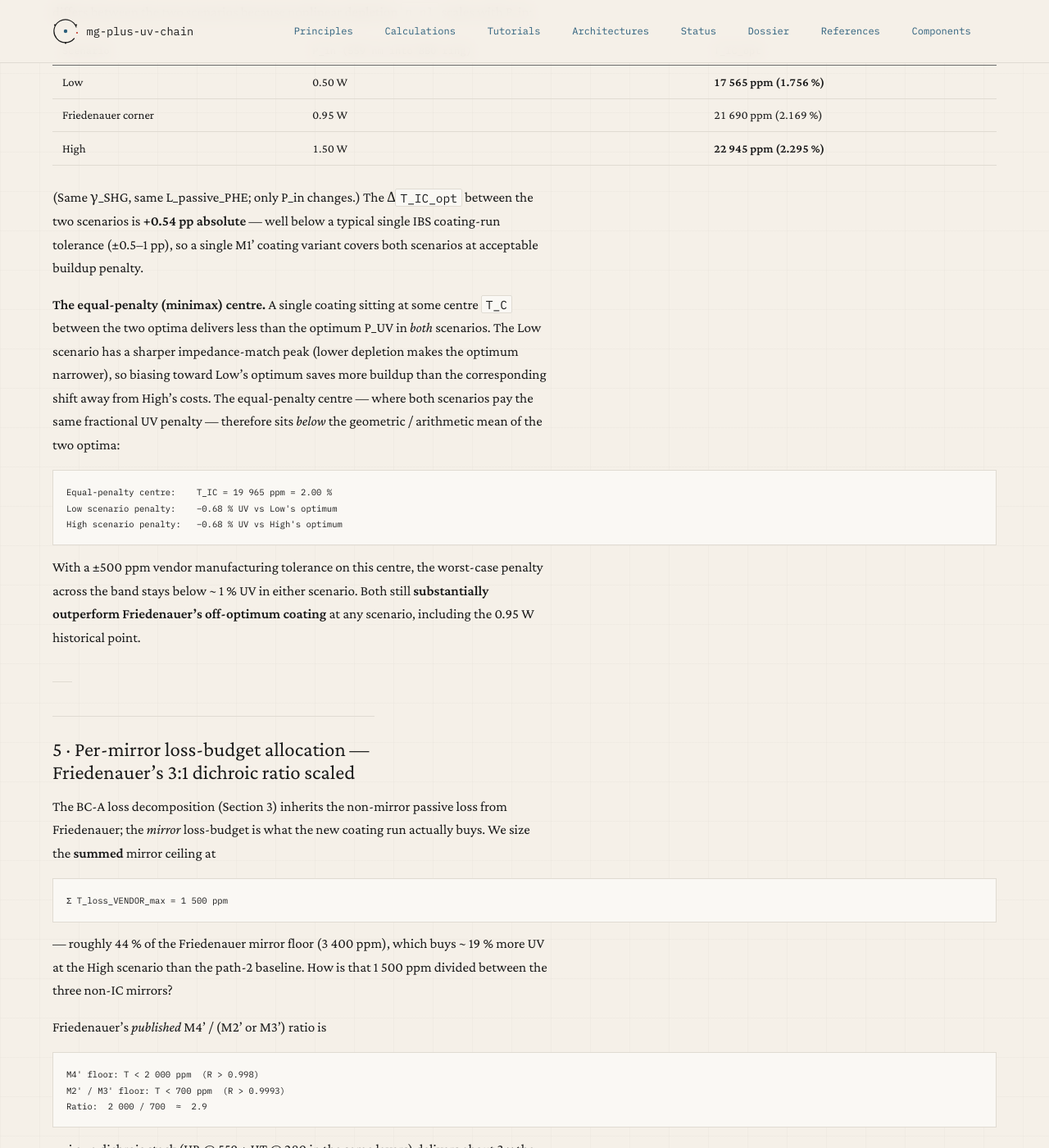
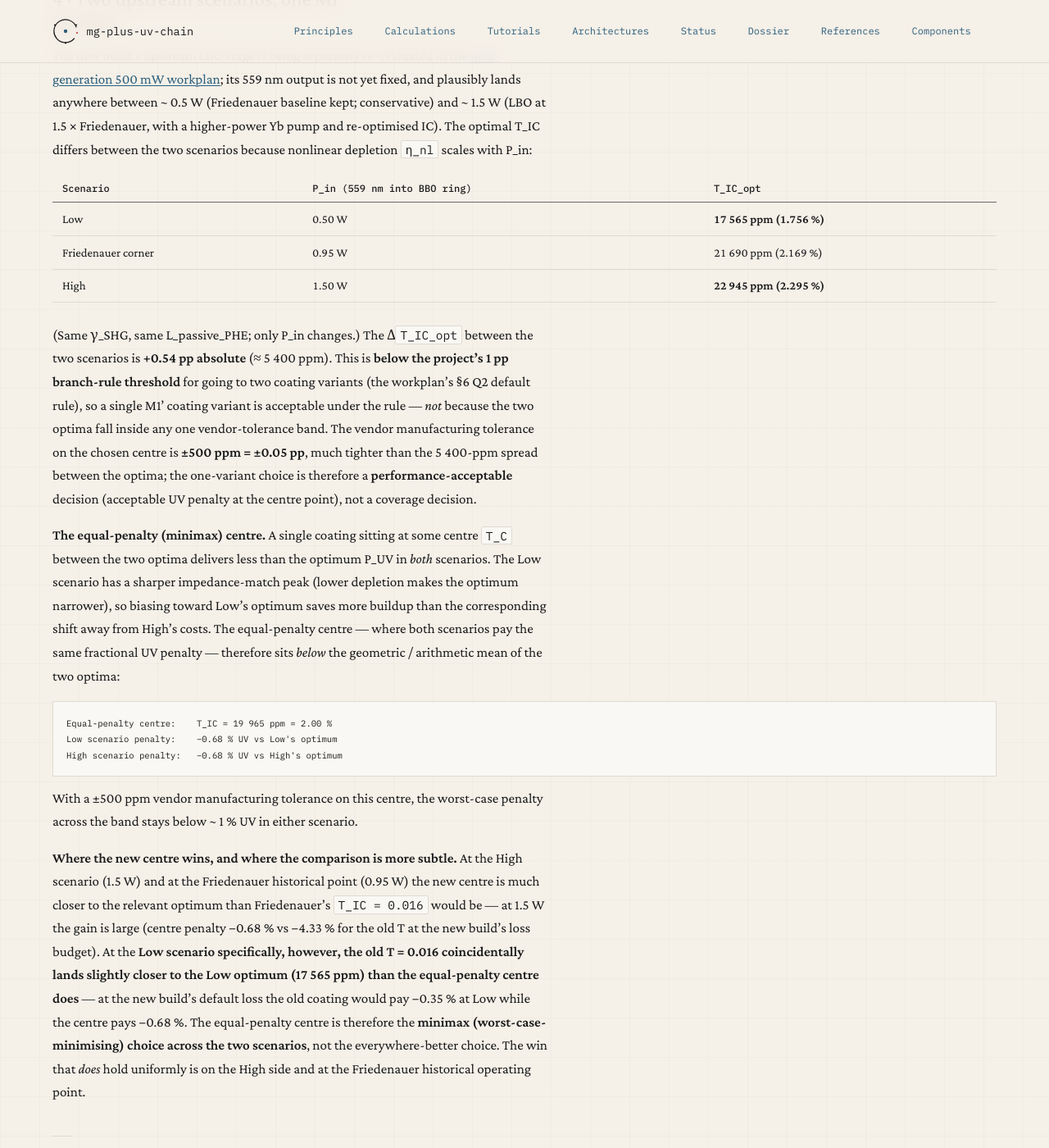
Before and after one commit to uwarring82/mg-plus-uv-chain, a Jekyll site: the page built from docs/architectures/bbo-coating-run.md, in a window 1280 px wide and 1400 px high, scrolled down 5287 px. Shown: the whole window at 82% size. Built offline with Jekyll 4.4.1, drawn with Linux system fonts in a browser that asks for light colours; some of the changed text lies outside the part shown.

Commit message:
docs(architectures): fix four content errors in BBO coating-run page
Public-facing reviewer flagged three substantive content errors and
one rigor note on the explainer. All four fixed; no numerical
change to the underlying analysis.

1. M1' ↔ M4' confusion (4 sites). The input coupler with R = 0.984
   is M1' (the plane input coupler on the long arm), not M4'
   (the curved dichroic output coupler with R > 0.998 + T > 0.94).
   Fixed in:
   - bbo-coating-run.md frontmatter description
   - bbo-coating-run.md TL;DR bullet 1
   - docs/architectures/index.md row
   - docs/architectures/next-gen.md row

2. Tolerance pp regression. v1 said ΔT_IC_opt = 0.54 pp is "below
   a typical single IBS coating-run tolerance (±0.5–1 pp)" — but
   the frozen vendor tolerance is ±500 ppm = ±0.05 pp, much tighter
   than the 5 400-ppm spread between the two optima. Rewritten:
   ΔT_IC_opt is below the project's 1 pp BRANCH-RULE threshold
   (workplan §6 Q2 default rule); the single variant is
   performance-acceptable, not coverage-acceptable.

3. "Outperforms at any scenario" overclaim. v1 said the new
   centre "substantially outperforms Friedenauer's off-optimum
   coating at any scenario." Verified numerically: at the Low
   scenario specifically, Friedenauer's old T = 16 000 ppm
   coincidentally lands slightly closer to the Low optimum
   (penalty −0.35 %) than the equal-penalty centre 19 965 ppm
   (penalty −0.68 %) at the new build's default loss. The centre
   is the minimax choice across both scenarios — not the
   everywhere-better choice. Reframed accordingly: the win that
   *does* hold uniformly is at High (1.5 W) and at Friedenauer's
   historical 0.95 W point.

4. η_nl form rigor. v1 wrote η_nl = γ_SHG · P_circ inside an
   "exact" buildup discussion, but the code uses the depleted
   tanh²(√[γ_SHG · P_circ]) form. Rewritten with the exact form
   stated first and γ_SHG · P_circ marked as the small-signal
   approximation. Both buildup and impedance-match solvers in
   src/enhancement_cavity.py consume the exact tanh² form.

Co-Authored-By: Claude Opus 4.7 (1M context) <noreply@anthropic.com>

````diff
--- a/docs/architectures/bbo-coating-run.md
+++ b/docs/architectures/bbo-coating-run.md
@@ -1,7 +1,7 @@
 ---
 layout: default
 title: "BBO coating run — 559 → 280 nm CW SHG, rationale and calculations"
-description: "Public-facing explainer for the 2026-05-20 coating-run work program: how a re-anchored impedance-match calculation against the Friedenauer 2006 baseline showed that the published M4' coating sits ~ 0.6 percentage points below the impedance-matched optimum, forfeiting ~ 3.6 % UV buildup, and how that motivated a new four-mirror coating-spec package for the next-generation BBO ring at 559 → 280 nm. Intended audience: trapped-ion / atomic-physics builders running Friedenauer-class CW SHG cavities."
+description: "Public-facing explainer for the 2026-05-20 coating-run work program: how a re-anchored impedance-match calculation against the Friedenauer 2006 baseline showed that the published M1' input coupler sits ~ 0.6 percentage points below the impedance-matched optimum at the published operating point, forfeiting ~ 3.6 % UV buildup, and how that motivated a new four-mirror coating-spec package for the next-generation BBO ring at 559 → 280 nm. Intended audience: trapped-ion / atomic-physics builders running Friedenauer-class CW SHG cavities."
 ---
 
 <p class="endorsement"><strong>Endorsement Marker.</strong> Local candidate framework — AG Schätz stewardship. This page explains a closed coating-run procurement work program: a vendor-facing spec package for the BBO ring of the next-generation ²⁵Mg⁺ UV source. Quantitative findings are anchored to the published Friedenauer 2006 reference and to the architecture-neutral numerics in <code>/src/</code>; LIDT claims are dossier-tier honest (Section 6 below).</p>
@@ -91,8 +91,15 @@ P_circ / P_in = T_IC / (1 − √[(1 − T_IC)(1 − L_passive)(1 − η_nl)])²
 ```
 
 with `L_passive` the round-trip passive loss (everything except the
-input-coupler transmission) and `η_nl = γ_SHG · P_circ` the single-pass
-nonlinear conversion fraction. The exact impedance-matched coupling is
+input-coupler transmission) and `η_nl(P_circ)` the single-pass
+nonlinear conversion fraction. The **exact** depleted-regime form is
+
+```
+η_nl(P_circ) = tanh²(√[γ_SHG · P_circ])
+```
+
+(reducing to the small-signal approximation `η_nl ≈ γ_SHG · P_circ`
+when `γ_SHG · P_circ ≪ 1`). The exact impedance-matched coupling is
 
 ```
 T_IC_opt = L_passive + (1 − L_passive) · η_nl(P_circ(T_IC_opt))
@@ -100,8 +107,9 @@ T_IC_opt = L_passive + (1 − L_passive) · η_nl(P_circ(T_IC_opt))
 
 solved self-consistently. In the small-signal limit this reduces to
 `T_IC_opt ≈ L_passive + η_nl`, and in the high-pump limit to
-`T_IC_opt → √[(1 − L_passive) γ_SHG P_in]`. These relations are
-implemented in
+`T_IC_opt → √[(1 − L_passive) γ_SHG P_in]`. Both the buildup relation
+and the impedance-match solver consume the **exact tanh² form** of
+η_nl, not the small-signal approximation, and are implemented in
 [`src/enhancement_cavity.py`][enhancement_cavity] with no architecture
 or wavelength preset — references [Polzik & Kimble (1991)][PolzikKimble1991]
 and [Ashkin, Boyd & Dziedzic (1966)][Ashkin1966].
@@ -223,10 +231,16 @@ depletion `η_nl` scales with P_in:
 | High | 1.50 W | **22 945 ppm (2.295 %)** |
 
 (Same γ_SHG, same L_passive_PHE; only P_in changes.) The Δ`T_IC_opt`
-between the two scenarios is **+0.54 pp absolute** — well below a
-typical single IBS coating-run tolerance (±0.5–1 pp), so a single
-M1' coating variant covers both scenarios at acceptable buildup
-penalty.
+between the two scenarios is **+0.54 pp absolute** (≈ 5 400 ppm).
+This is **below the project's 1 pp branch-rule threshold** for going
+to two coating variants (the workplan's §6 Q2 default rule), so a
+single M1' coating variant is acceptable under the rule — *not*
+because the two optima fall inside any one vendor-tolerance band.
+The vendor manufacturing tolerance on the chosen centre is
+**±500 ppm = ±0.05 pp**, much tighter than the 5 400-ppm spread
+between the optima; the one-variant choice is therefore a
+**performance-acceptable** decision (acceptable UV penalty at the
+centre point), not a coverage decision.
 
 **The equal-penalty (minimax) centre.** A single coating sitting at
 some centre `T_C` between the two optima delivers less than the
@@ -245,9 +259,22 @@ High scenario penalty:   −0.68 % UV vs High's optimum
 
 With a ±500 ppm vendor manufacturing tolerance on this centre, the
 worst-case penalty across the band stays below ~ 1 % UV in either
-scenario. Both still **substantially outperform Friedenauer's
-off-optimum coating** at any scenario, including the 0.95 W
-historical point.
+scenario.
+
+**Where the new centre wins, and where the comparison is more subtle.**
+At the High scenario (1.5 W) and at the Friedenauer historical point
+(0.95 W) the new centre is much closer to the relevant optimum than
+Friedenauer's `T_IC = 0.016` would be — at 1.5 W the gain is large
+(centre penalty −0.68 % vs −4.33 % for the old T at the new build's
+loss budget). At the **Low scenario specifically, however, the old
+T = 0.016 coincidentally lands slightly closer to the Low optimum
+(17 565 ppm) than the equal-penalty centre does** — at the new build's
+default loss the old coating would pay −0.35 % at Low while the
+centre pays −0.68 %. The equal-penalty centre is therefore the
+**minimax (worst-case-minimising) choice across the two scenarios**,
+not the everywhere-better choice. The win that *does* hold uniformly
+is on the High side and at the Friedenauer historical operating
+point.
 
 ---
 
````
Also changed, not shown: other parts of docs/architectures/bbo-coating-run.md (+1 -1 lines), docs/architectures/index.md (+1 -1 lines), docs/architectures/next-gen.md (+1 -1 lines).
